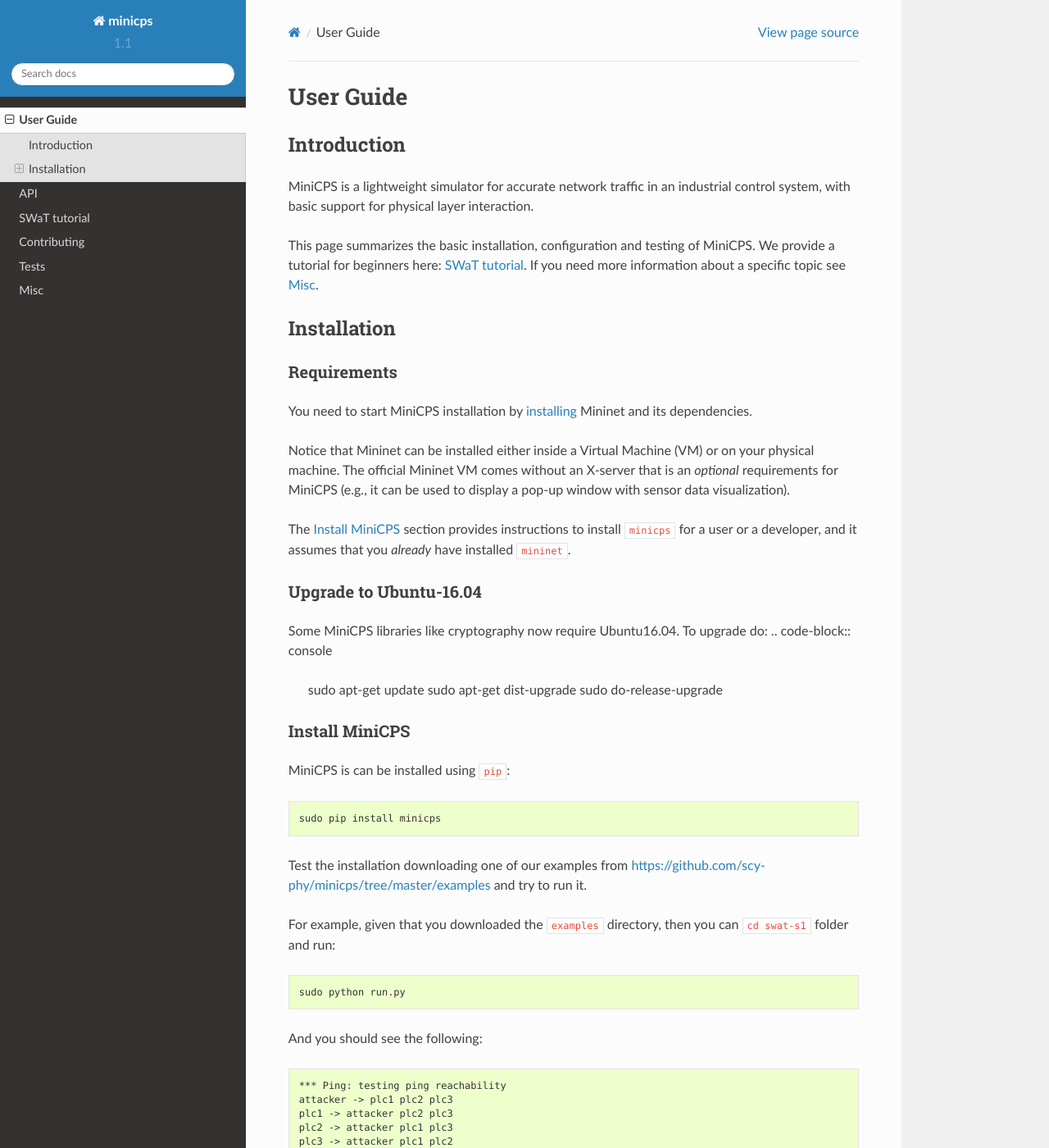
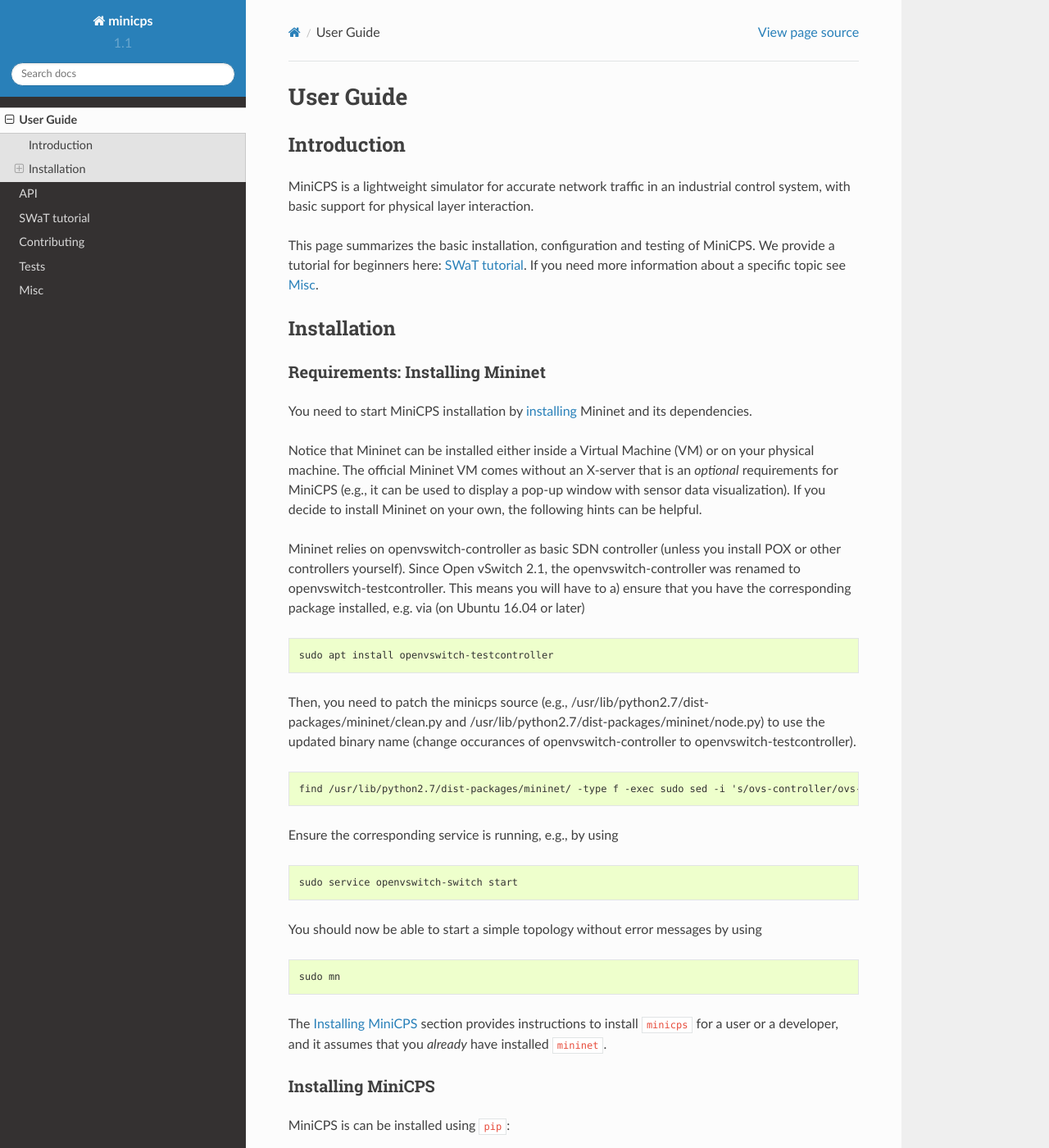
Before and after one commit to scy-phy/minicps, a Sphinx documentation site: the page built from docs/userguide.rst, in a window 1280 px wide and 1400 px high. Shown: the whole window at 82% size. Built offline with Sphinx 7.4.7 and the Read the Docs theme 2.0.0, drawn with Linux system fonts in a browser that asks for light colours.

Commit message:
Hints for installing on Ubuntu 18.04

```diff
--- a/docs/userguide.rst
+++ b/docs/userguide.rst
@@ -29,7 +29,7 @@
 
 .. REQUIREMENTS {{{3
 
-Requirements
+Requirements: Installing Mininet
 ------------
 
 You need to start MiniCPS installation by `installing
@@ -39,26 +39,40 @@
 or on your physical machine.
 The official Mininet VM comes without an X-server that is an *optional*
 requirements for MiniCPS (e.g., it can be used to display a pop-up window
-with sensor data visualization).
+with sensor data visualization). If you decide to install Mininet on your own, the following hints can be helpful.
 
-The `Install MiniCPS`_ section provides instructions to install ``minicps``
+Mininet relies on openvswitch-controller as basic SDN controller (unless you install POX or other controllers yourself). Since Open vSwitch 2.1, the openvswitch-controller was renamed to openvswitch-testcontroller. This means you will have to a) ensure that you have the corresponding package installed, e.g. via (on Ubuntu 16.04 or later)
+
+.. code-block:: console
+
+   sudo apt install openvswitch-testcontroller
+
+Then, you need to patch the minicps source (e.g., /usr/lib/python2.7/dist-packages/mininet/clean.py and /usr/lib/python2.7/dist-packages/mininet/node.py) to use the updated binary name (change occurances of openvswitch-controller to openvswitch-testcontroller).
+
+.. code-block:: console
+
+   find /usr/lib/python2.7/dist-packages/mininet/ -type f -exec sudo sed -i 's/ovs-controller/ovs-testcontroller/' {} \;
+
+Ensure the corresponding service is running, e.g., by using
+
+.. code-block:: console
+
+   sudo service openvswitch-switch start
+
+You should now be able to start a simple topology without error messages by using
+
+.. code-block:: console
+
+   sudo mn
+
+
+The `Installing MiniCPS`_ section provides instructions to install ``minicps``
 for a user or a developer, and it assumes that you *already* have installed
 ``mininet``.
 
-.. UPGRADE TO UBUNTU-16.04 {{{3
-
-Upgrade to Ubuntu-16.04
------------------------
-
-Some MiniCPS libraries like cryptography now require Ubuntu16.04. To upgrade do:
-.. code-block:: console
-   sudo apt-get update
-   sudo apt-get dist-upgrade
-   sudo do-release-upgrade
-
 .. INSTALL MINICPS {{{3
 
-Install MiniCPS
+Installing MiniCPS
 ---------------
 
 MiniCPS is can be installed using ``pip``:
```
